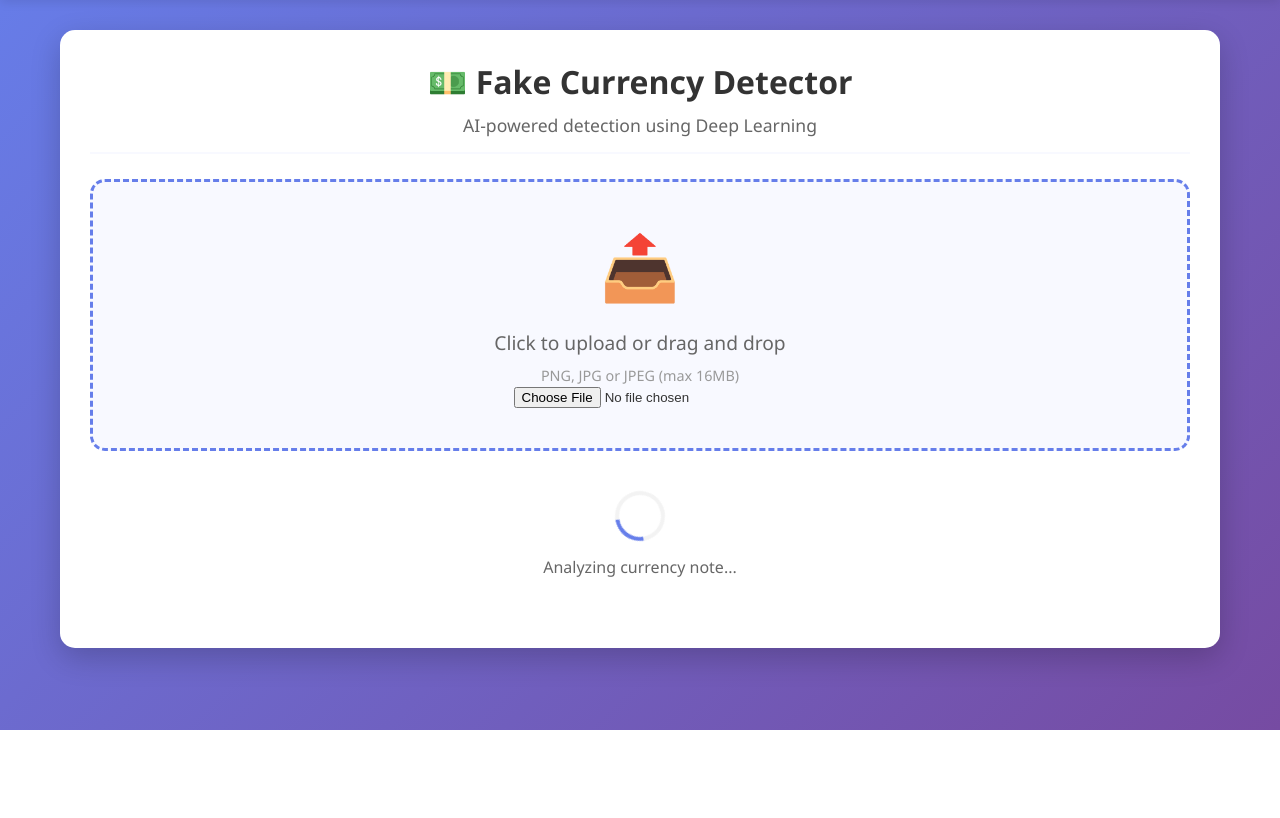
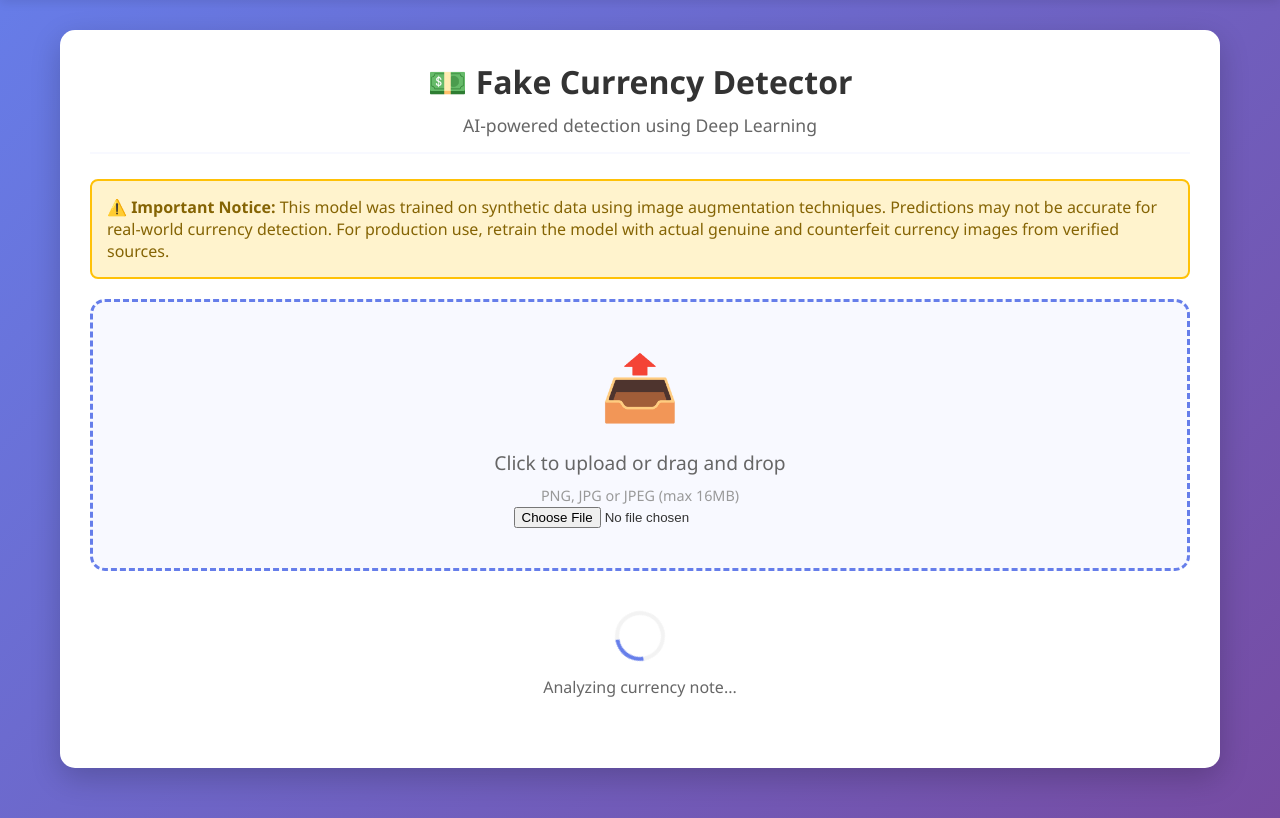
Before and after one commit to hanamant1828-max/FakecurrenyDetection, a Flask app: page / in a window 1280 px wide. Shown: the part 70-888 px from the top of the page. Before the commit the page ends 800 px from the top, so only its background shows below. Run offline with Flask 3, Linux system fonts and the light colour scheme; a user stored in the database is signed in.

Commit message:
Assistant checkpoint: Add synthetic data warnings to UI and API
Assistant generated file changes:
- CounterfeitGuard/templates/index.html: Add warning banner about synthetic training data
- CounterfeitGuard/app.py: Add warning to prediction response

---

User prompt:

This model was trained on synthetic data. Predictions may not be accurate for real-world currency detection. For best results, retrain with actual genuine and counterfeit currency images.

Replit-Commit-Author: Assistant
Replit-Commit-Session-Id: 0085885c-6348-472e-bdfa-dd590381c486
Replit-Commit-Event-Id: 2c39b6b8-1475-4111-b612-b601d24c642f

```diff
--- a/CounterfeitGuard/app.py
+++ b/CounterfeitGuard/app.py
@@ -370,7 +370,8 @@ def predict():
             'probabilities': {
                 'fake': round(float(predictions[0][0]) * 100, 2),
                 'genuine': round(float(predictions[0][1]) * 100, 2)
-            }
+            },
+            'warning': 'This model was trained on synthetic data. Results may not be accurate for real currency.'
         }
 
         if gradcam_url:
--- a/CounterfeitGuard/templates/index.html
+++ b/CounterfeitGuard/templates/index.html
@@ -7,6 +7,12 @@
     <div class="card-header text-center">
         <h1 class="card-title">💵 Fake Currency Detector</h1>
         <p class="card-subtitle">AI-powered detection using Deep Learning</p>
+    </div>
+
+    <div style="background: #fff3cd; border: 2px solid #ffc107; border-radius: 8px; padding: 15px; margin: 20px 0; color: #856404;">
+        <strong>⚠️ Important Notice:</strong> This model was trained on synthetic data using image augmentation techniques.
+        Predictions may not be accurate for real-world currency detection. For production use, retrain the model with
+        actual genuine and counterfeit currency images from verified sources.
     </div>
 
     <div class="upload-area" id="uploadArea">
```
